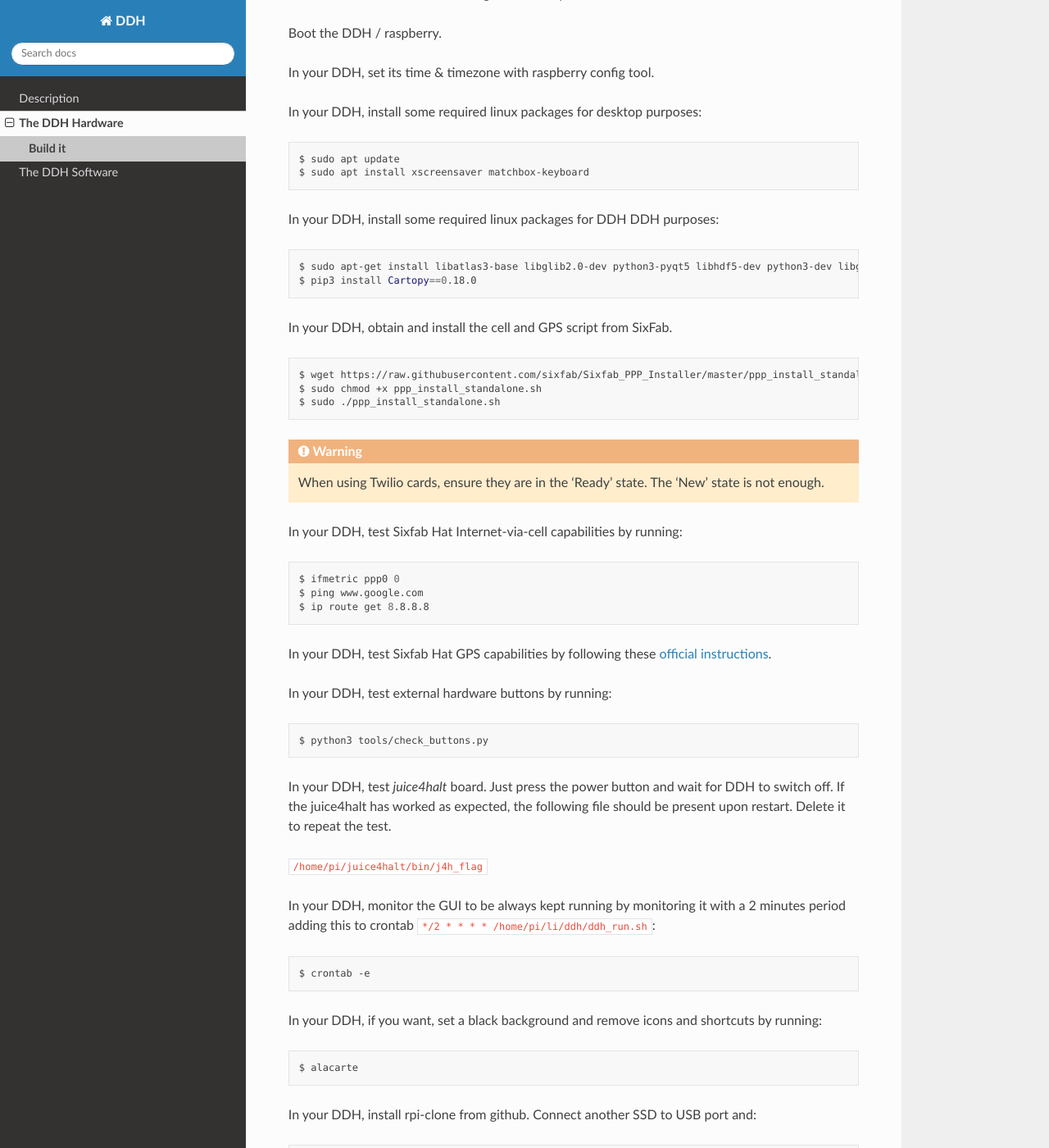
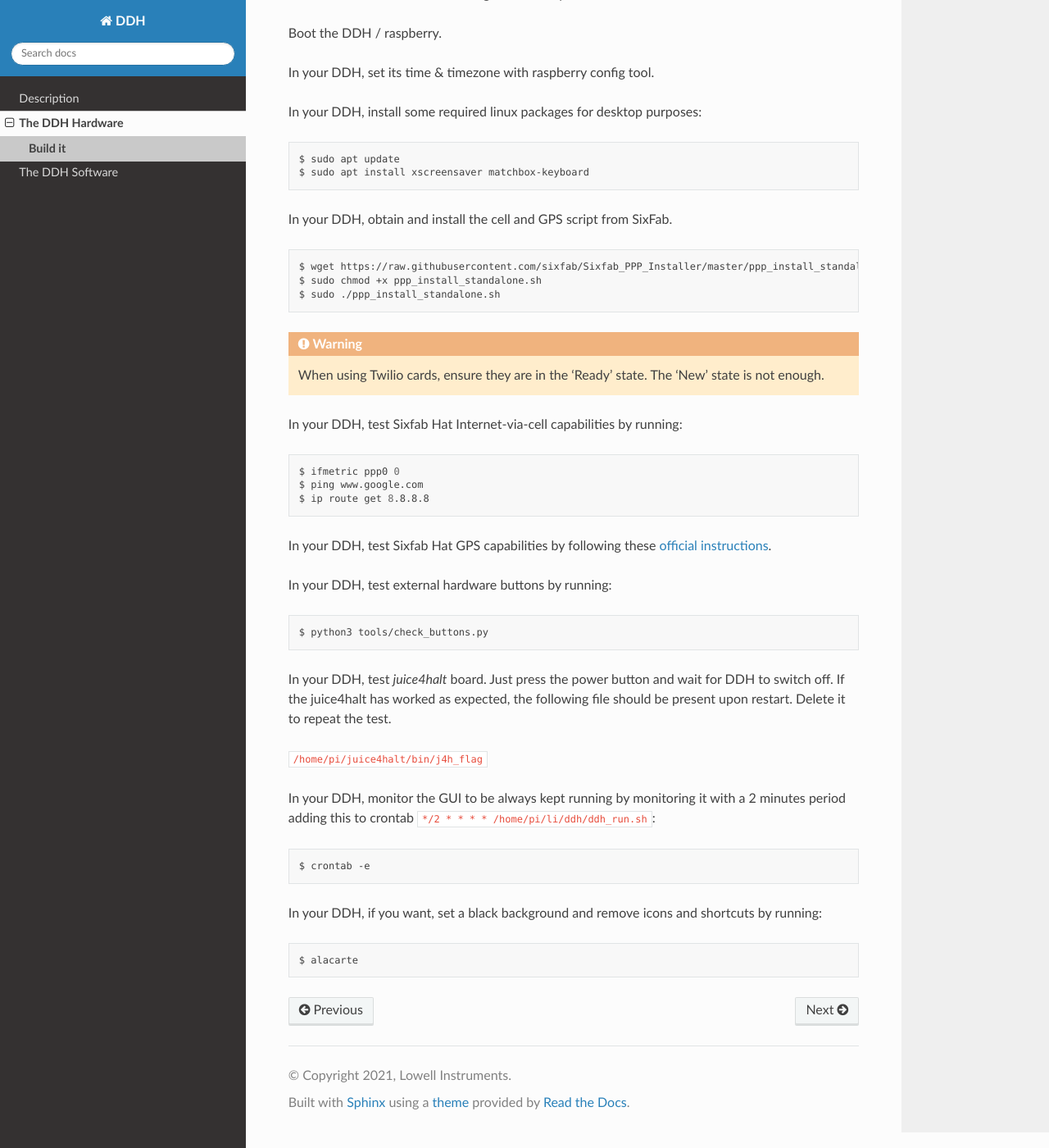
Before and after one commit to LowellInstruments/ddh_new, a Sphinx documentation site: the page built from docs/source/hw-build.rst, in a window 1280 px wide and 1400 px high, scrolled down 510 px. Shown: the whole window at 82% size. Built offline with Sphinx 7.4.7 and the Read the Docs theme 2.0.0, drawn with Linux system fonts in a browser that asks for light colours; some of the changed text lies outside the part shown.

Commit message:
rst files

```diff
--- a/docs/source/hw-build.rst
+++ b/docs/source/hw-build.rst
@@ -36,14 +36,6 @@
 
     $ sudo apt update
     $ sudo apt install xscreensaver matchbox-keyboard
-
-
-In your DDH, install some required linux packages for DDH DDH purposes:
-
-.. code:: bash
-
-    $ sudo apt-get install libatlas3-base libglib2.0-dev python3-pyqt5 libhdf5-dev python3-dev libgdal-dev
-    $ pip3 install Cartopy==0.18.0
 
 
 In your DDH, obtain and install the cell and GPS script from SixFab.
@@ -96,13 +88,3 @@
 .. code:: bash
 
     $ alacarte
-
-
-In your DDH, install rpi-clone from github. Connect another SSD to USB port and:
-
-.. code:: bash
-
-    $ rpi-clone sdb
-
-
-And, you are good to go.
```
Also changed, not shown: other parts of docs/source/hw-build.rst (+1 -1 lines), README.md (+1 -19 lines), docs/source/hw-clone.rst (added, +14 -0 lines), docs/README_DOCS_SPHINX.txt (renamed from docs/README_DOCS.txt).
